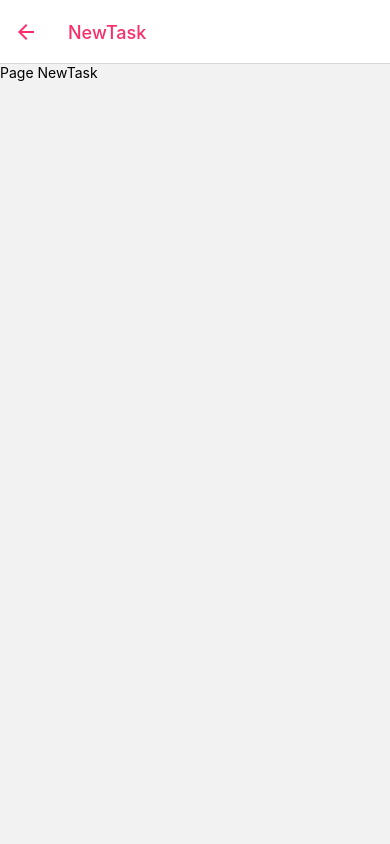
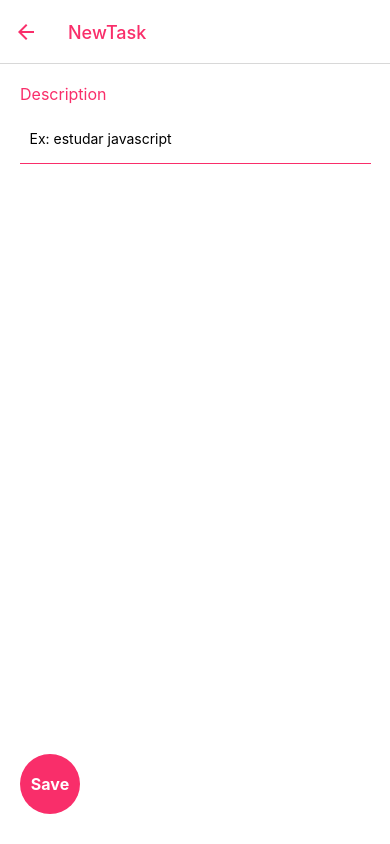
Before and after one commit to mateusgs29/tasks-react-native, a React Native app: screen /NewTask in a window 390 px wide. Built offline with nearby package versions, Linux system fonts and the light colour scheme; no server answers; the database is empty.

Commit message:
pagina de criar uma nova task

```diff
--- a/src/views/NewTask/index.jsx
+++ b/src/views/NewTask/index.jsx
@@ -1,11 +1,36 @@
-import React from 'react'
-import { Text, View } from 'react-native'
+import React, { useState } from 'react'
+import { Text, TextInput, TouchableOpacity, View } from 'react-native'
+
+import database from '../../config/firebaseconfig'
+import styles from './style'
 
 
-export default function NewTask() {
+export default function NewTask({ navigation }) {
+  const [description, setDescription] = useState(null)
+
+  function addTask() {
+    database.collection("Tasks").add({
+      description: description,
+      status: false
+    })
+    navigation.navigate("Task")
+  }
+
   return (
-    <View>
-      <Text>Page NewTask</Text>
+    <View style={styles.container}>
+      <Text style={styles.label}>Description</Text>
+      <TextInput
+        style={styles.input}
+        placeholder="Ex: estudar javascript"
+        onChangeText={setDescription}
+        value={description}
+      />
+      <TouchableOpacity
+        style={styles.buttonNewTask}
+        onPress={() => addTask()}
+      >
+        <Text style={styles.iconButton}>Save</Text>
+      </TouchableOpacity>
     </View>
   )
 }
```
